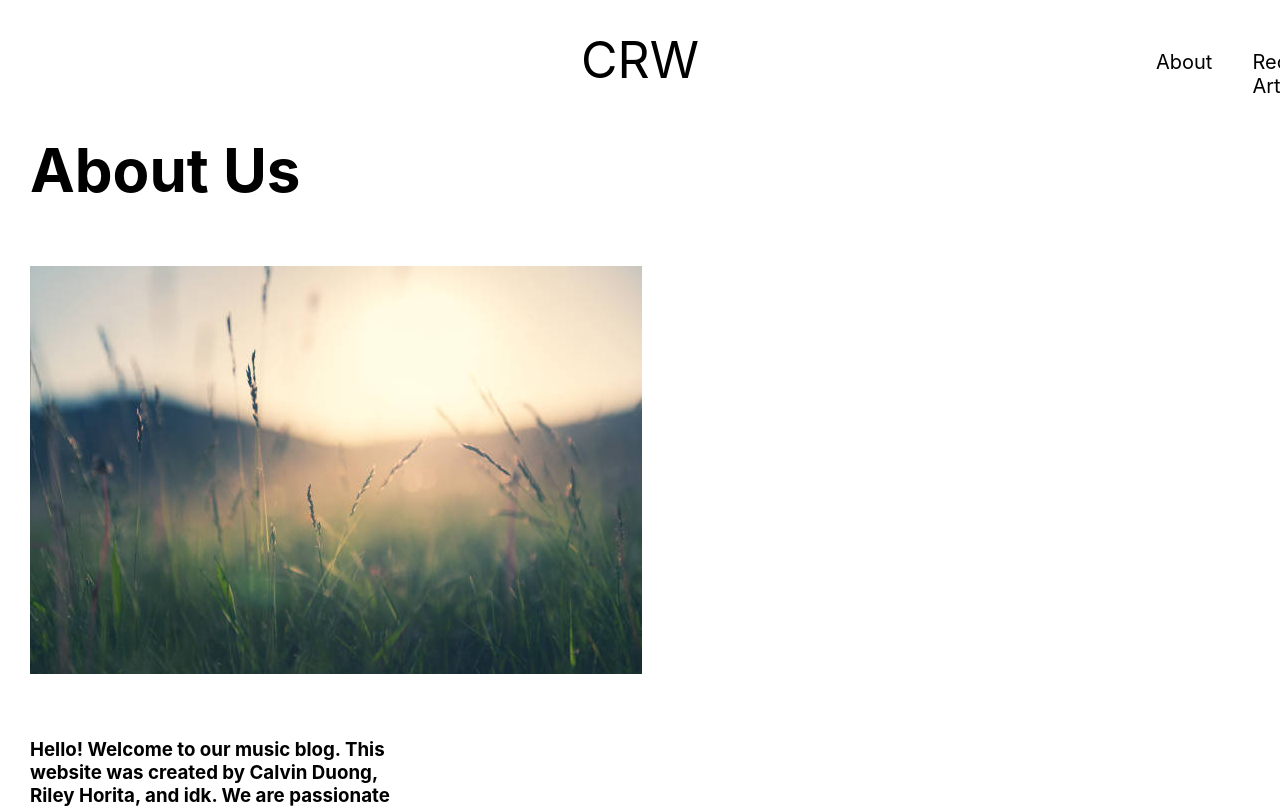
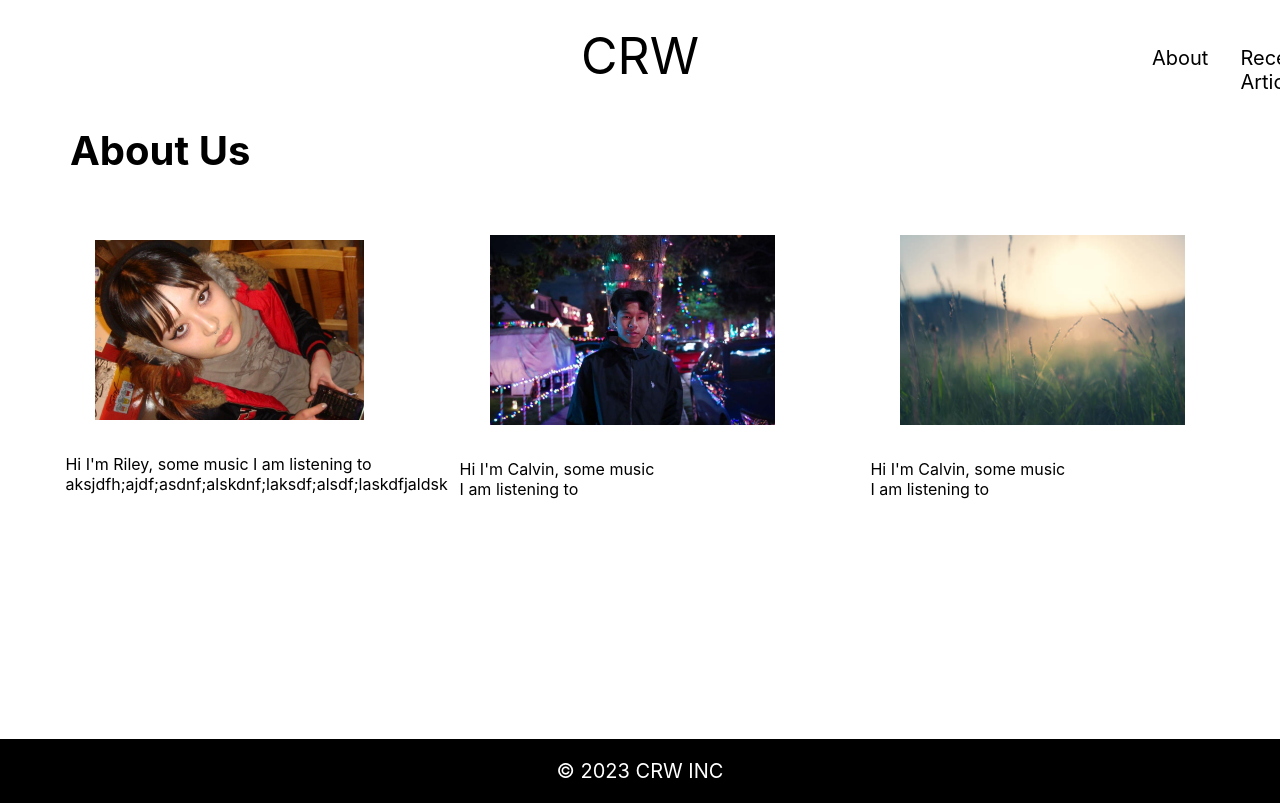
Before and after one commit to CalvinDuong/CRWBlog, a React (Vite) app in the folder blog-project/: page /about in a window 1280 px wide. Shown: the top 808 px of the page. Built offline with nearby package versions, Linux system fonts and the light colour scheme.

Commit message:
about us page

```diff
--- a/blog-project/src/App.css
+++ b/blog-project/src/App.css
@@ -40,7 +40,7 @@
     color: inherit;
     text-decoration: none;
     height: 100%;
-    padding: .25rem;
+    padding: 0rem;
   }
 
   .nav ul li {
@@ -58,8 +58,3 @@
   .horizontal-line {
     border-top: 1px solid black;
   }
-
-  h1 {
-    text-decoration: none;
-    color: black;
-  }
--- a/blog-project/src/ArticleComp.jsx
+++ b/blog-project/src/ArticleComp.jsx
@@ -3,7 +3,7 @@ import './articleComp.css';
     function createArticle({heading, description, href}){
         return (
         <div className = "container">
-            <img class = "image" src="public/template1.jpg" />
+            <img class = "imagesss" src="public/template1.jpg" />
             <div class= "description_div">
                 <div class = "date">
                     <h3> Jan 1 2023 </h3>
--- a/blog-project/src/articleComp.css
+++ b/blog-project/src/articleComp.css
@@ -11,9 +11,6 @@
     margin-left: 2rem;
 }
 
-.other {
-    margin-top: 4rem;
-}
 
 .article_description {
     margin-top: 5rem;
--- a/blog-project/src/pages/about.jsx
+++ b/blog-project/src/pages/about.jsx
@@ -7,12 +7,34 @@ function About() {
     <div>
       <Navbar />
       <h1>About Us</h1>
-      <img class = "image" src="public/template1.jpg" />
-      <h3>Hello! Welcome to our music blog. This website was created by Calvin Duong, Riley Horita, and idk. We are passionate about all things music and web development</h3>
+      <div className="bio">
+        <div className="riley">
+        <img className = "image" src="public/rileypic.jpg" />
+        <p> Hi I'm Riley, some music I am listening to aksjdfh;ajdf;asdnf;alskdnf;laksdf;alsdf;laskdfjaldsk </p>
+        </div>
+        <div className="calvin">
+        <img className = "imgg" src="public/calvin.png" />
+        <p> Hi I'm Calvin, some music I am listening to </p>
+        </div>
+        <div className="William">
+        <img class = "images" src="public/template1.jpg" />
+        <p>Hi I'm Calvin, some music I am listening to</p>
+        </div>
+      </div>
+      <br />
+      <br />
+      <br />
+      <br />
+      <br />
+      <br />
+      <br />
+      <br />
+      <br />
       <br />
       <br />
       <br />
       <Footer/>
+
     </div>
 
   );
--- a/blog-project/src/pages/home.jsx
+++ b/blog-project/src/pages/home.jsx
@@ -9,8 +9,6 @@ function Home() {
         <ArticleComp heading = "Article 1" description = "Calvin" href = './calvin'/>
         <ArticleComp heading = "Article 2" description = "Riley" href = './riley'/>
         <ArticleComp heading = "Article 3"/>
-        <ArticleComp heading = "Article 4"/>
-        <ArticleComp heading = "Article 5"/>
         <br />
         <br />
         <br />
--- a/blog-project/src/pages/riley.css
+++ b/blog-project/src/pages/riley.css
@@ -1,11 +1,13 @@
 h1 {
-    font-size: 60px;
+    font-size: 40px;
     padding: 30px;
     padding-top: 40px;
+    padding-left: 70px;
 
 }
 
-img {
+.image {
+    width: 21vw;
     padding: 30px;
 }
 
@@ -14,3 +16,25 @@ h3 {
     padding: 30px;
 
 }
+
+.imgg {
+    width: 22.3vw;
+    padding: 30px;
+}
+
+.bio {
+    display: flex;
+    align-items: center;
+    justify-content: space-evenly;
+}
+
+.images {
+    width: 22.2vw;
+    padding: 30px;
+}
+
+p {
+   max-width: 200px;
+   display: flex;
+
+}
```
Also changed, not shown: blog-project/public/calvin.png (added), blog-project/public/rileypic.jpg (added).
